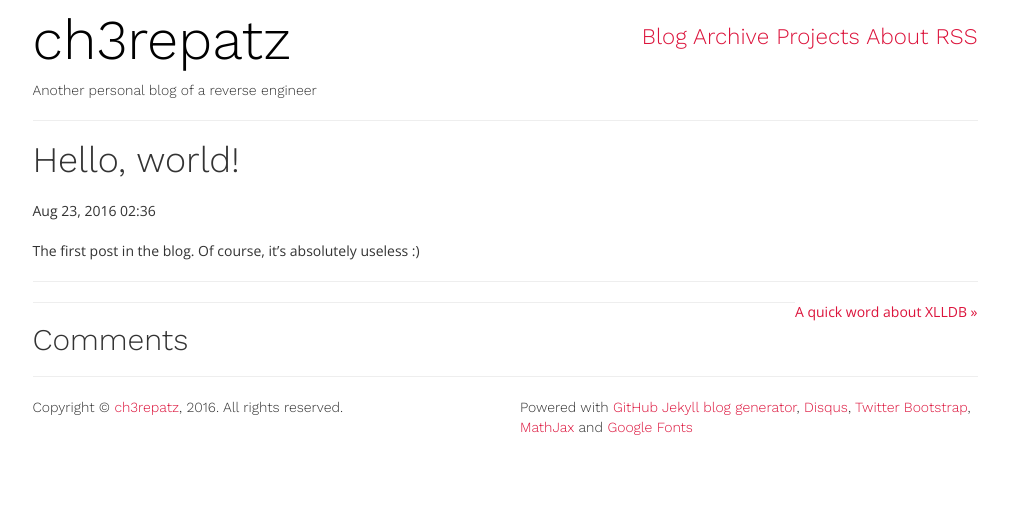
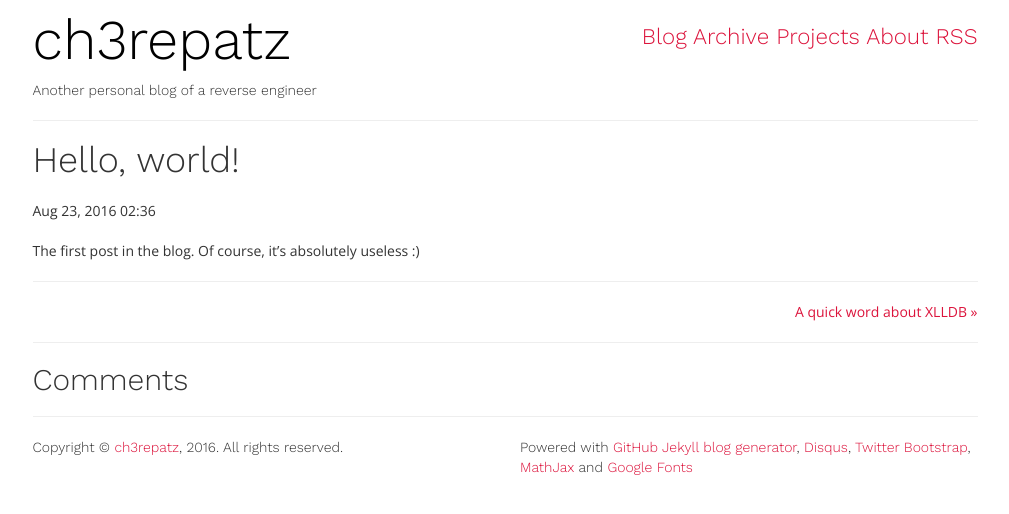
Before and after one commit to ch3repatz/ch3repatz.github.io, a Jekyll site: the page built from _posts/2016-08-23-hello-world.md, in a window 1280 px wide. Shown: the top 514 px of the page, without its empty margins (135-1144 px from the left). Built offline with Jekyll 4.4.1, drawn with Linux system fonts in a browser that asks for light colours; comment, search, counter and statistics services are not loaded.

Commit message:
Update post.html

```diff
--- a/_layouts/post.html
+++ b/_layouts/post.html
@@ -18,7 +18,7 @@ layout: default
     <a href="{{page.previous.url}}">« {{page.previous.title}}</a>
   {% endif %}
   {% if page.next.url %}
-    <a style="float: right;" href="{{page.next.url}}">{{page.next.title}} »</a>
+    &nbsp;<a style="float: right;" href="{{page.next.url}}">{{page.next.title}} »</a>
   {% endif %}
 </p>
 <hr>
```
